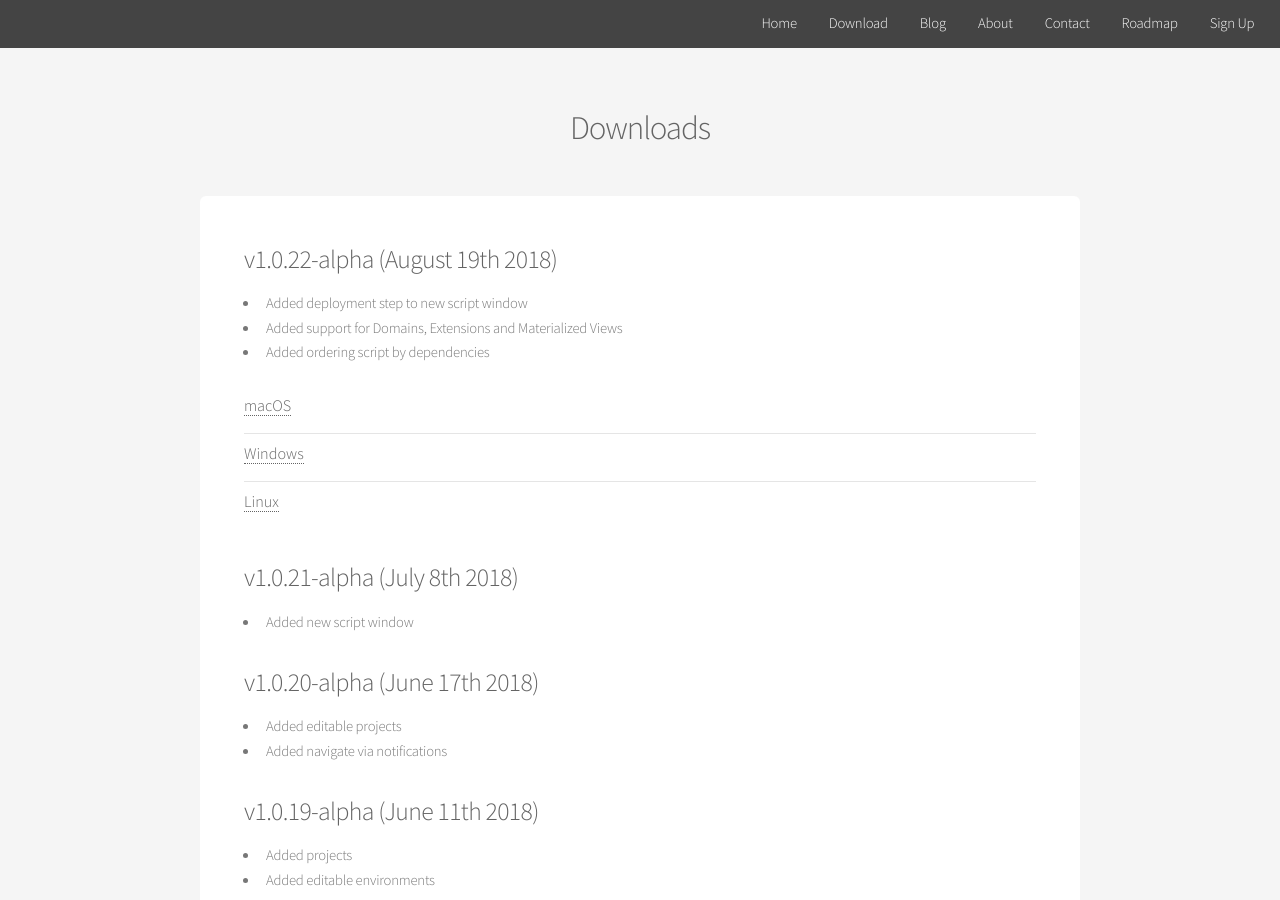
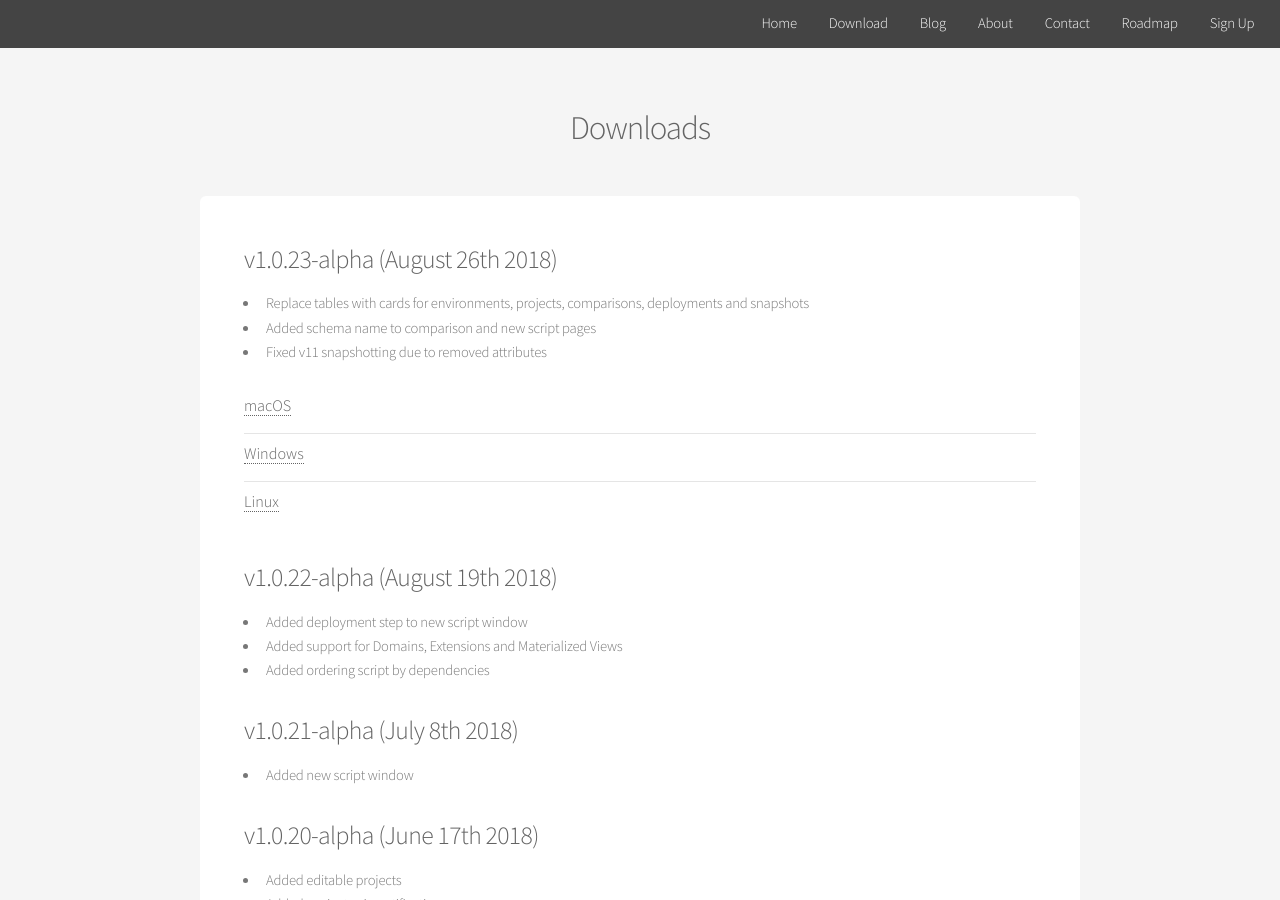
Before and after one commit to sql-migrate/backup2.sql-migrate.github.io, a Jekyll site: the page built from downloads.md, in a window 1280 px wide and 900 px high. Built offline with Jekyll 4.4.1, drawn with Linux system fonts in a browser that asks for light colours.

Commit message:
add 23-alpha

```diff
--- a/downloads.md
+++ b/downloads.md
@@ -4,34 +4,41 @@ title: Downloads
 permalink: /downloads
 ---
 
-<h3>v1.0.22-alpha (August 19th 2018)</h3>
-  - Added deployment step to new script window
-  - Added support for Domains, Extensions and Materialized Views
-  - Added ordering script by dependencies
+
+<h3>v1.0.23-alpha (August 26th 2018)</h3>
+  - Replace tables with cards for environments, projects, comparisons, deployments and snapshots
+  - Added schema name to comparison and new script pages
+  - Fixed v11 snapshotting due to removed attributes
 
   <ul class="alt">
       <li>
         <h4>
           <a class="post-link"
-          onclick="var that=this;ga('send', 'event','Download','macOS 1.0.22-alpha',this.href);setTimeout(function(){location.href=that.href;},200);return false;"
-          href="http://downloads.postgrescompare.com/builds/PostgresCompare-darwin-x64_1.0.22-alpha.zip">macOS</a>
+          onclick="var that=this;ga('send', 'event','Download','macOS 1.0.23-alpha',this.href);setTimeout(function(){location.href=that.href;},200);return false;"
+          href="http://downloads.postgrescompare.com/builds/PostgresCompare-darwin-x64_1.0.23-alpha.zip">macOS</a>
         </h4>
       </li>
       <li>
         <h4>
           <a class="post-link"
-          onclick="var that=this;ga('send', 'event','Download','Windows 1.0.22-alpha',this.href);setTimeout(function(){location.href=that.href;},200);return false;"
-          href="http://downloads.postgrescompare.com/builds/PostgresCompare-win32-x64_1.0.22-alpha.zip">Windows</a>
+          onclick="var that=this;ga('send', 'event','Download','Windows 1.0.23-alpha',this.href);setTimeout(function(){location.href=that.href;},200);return false;"
+          href="http://downloads.postgrescompare.com/builds/PostgresCompare-win32-x64_1.0.23-alpha.zip">Windows</a>
         </h4>
       </li>
       <li>
         <h4>
           <a class="post-link"
-          onclick="var that=this;ga('send', 'event','Download','Linux 1.0.22-alpha',this.href);setTimeout(function(){location.href=that.href;},200);return false;"
-          href="http://downloads.postgrescompare.com/builds/PostgresCompare-linux-x64_1.0.22-alpha.zip">Linux</a>
+          onclick="var that=this;ga('send', 'event','Download','Linux 1.0.23-alpha',this.href);setTimeout(function(){location.href=that.href;},200);return false;"
+          href="http://downloads.postgrescompare.com/builds/PostgresCompare-linux-x64_1.0.23-alpha.zip">Linux</a>
         </h4>
       </li>
   </ul>
+
+
+<h3>v1.0.22-alpha (August 19th 2018)</h3>
+  - Added deployment step to new script window
+  - Added support for Domains, Extensions and Materialized Views
+  - Added ordering script by dependencies
 
 <h3>v1.0.21-alpha (July 8th 2018)</h3>
   - Added new script window
```
